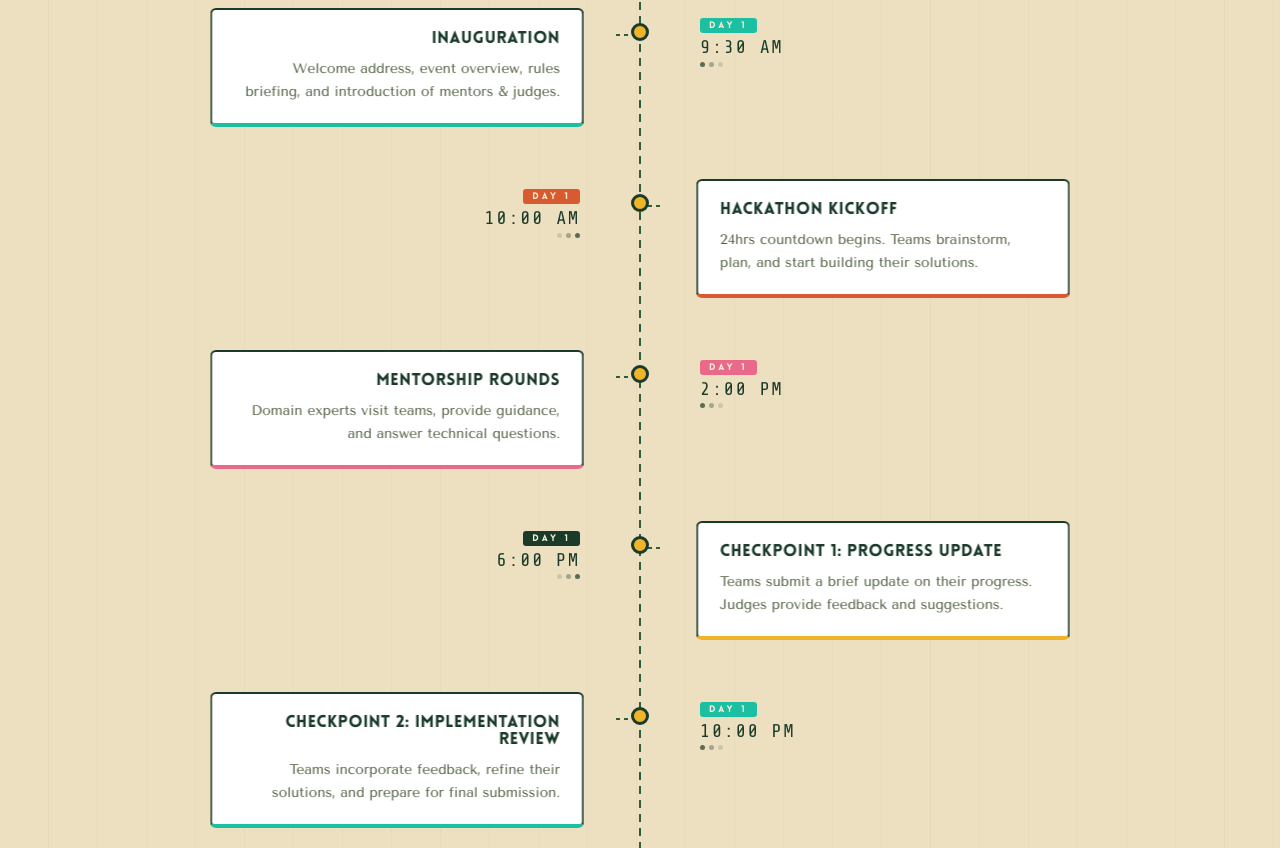
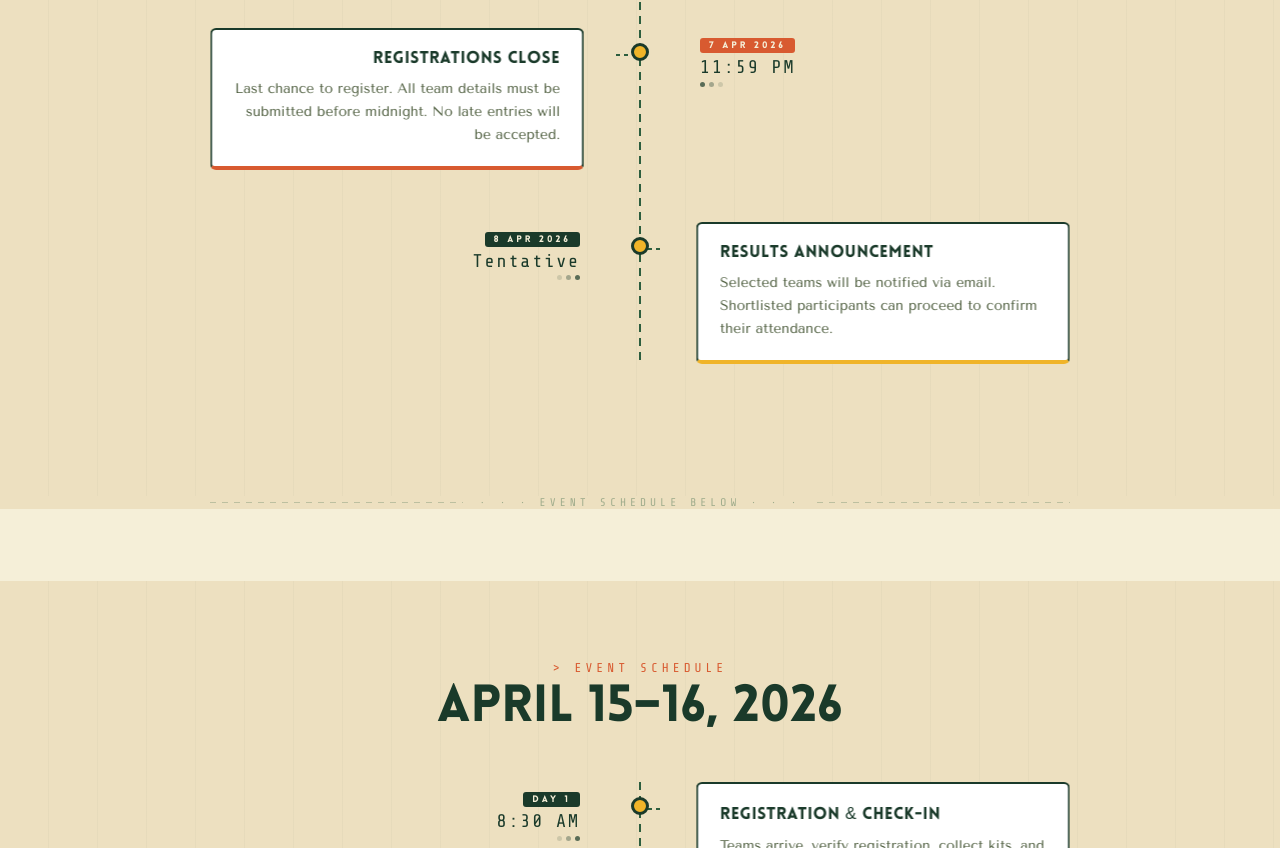
Before and after one commit to AyushT05/technotsav, a React (Vite) app: page / in a window 1280 px wide. Shown: the part 2492-3340 px from the top of the page. Built offline with nearby package versions, Linux system fonts and the light colour scheme.

Commit message:
Registration Details added in Timeline section

```diff
--- a/src/components/Timeline.jsx
+++ b/src/components/Timeline.jsx
@@ -277,6 +277,37 @@ const TIMELINE_STYLES = `
 
   .tl-mobile-time { display: none; }
 
+  /* ── Divider between the two timelines ── */
+  .tl-section-divider {
+    width: 100%;
+    max-width: 860px;
+    margin: 0 auto 72px;
+    display: flex;
+    align-items: center;
+    gap: 16px;
+  }
+  .tl-section-divider::before,
+  .tl-section-divider::after {
+    content: '';
+    flex: 1;
+    height: 1px;
+    background: repeating-linear-gradient(
+      to right,
+      rgba(45,94,62,0.25) 0px,
+      rgba(45,94,62,0.25) 6px,
+      transparent 6px,
+      transparent 12px
+    );
+  }
+  .tl-divider-label {
+    font-family: 'Share Tech Mono', monospace;
+    font-size: 0.7rem;
+    letter-spacing: 4px;
+    color: rgba(45,94,62,0.4);
+    text-transform: uppercase;
+    white-space: nowrap;
+  }
+
   @media (max-width: 768px) {
     .tl-spine-track { left: 20px; }
     .tl-row { grid-template-columns: 48px 1fr; }
@@ -306,27 +337,32 @@ const TIMELINE_STYLES = `
   }
 `;
 
-const ACCENTS = [
-  "var(--yellow)",   // 0
-  "var(--teal)",     // 1
-  "var(--coral)",    // 2
-  "var(--pink)",     // 3
-  "var(--yellow)",   // 4
-  "var(--teal)",     // 5
-  "var(--coral)",    // 6 ← Day 2 starts
-  "var(--pink)",     // 7
-  "var(--yellow)",   // 8
+const REG_ACCENTS = [
+  "var(--teal)",
+  "var(--coral)",
+  "var(--yellow)",
 ];
-//const DAY_LABELS = ["DAY 01", "DAY 01", "DAY 01", "DAY 01", "DAY 01", "DAY 01", "DAY 02", "DAY 02", "DAY 02"];
+
+const EVENT_ACCENTS = [
+  "var(--yellow)",
+  "var(--teal)",
+  "var(--coral)",
+  "var(--pink)",
+  "var(--yellow)",
+  "var(--teal)",
+  "var(--coral)",
+  "var(--pink)",
+  "var(--yellow)",
+];
 
 function parseTime(raw) {
   const parts = raw.split("·").map(s => s.trim());
   return parts[1] || parts[0];
 }
 
-function TimelineCard({ event, index, side }) {
+function TimelineCard({ event, index, side, accents }) {
   const isRight = side === "right";
-  const accent = ACCENTS[index];
+  const accent = accents[index % accents.length];
   const accentColor = accent === "var(--yellow)" ? "var(--coral)" : accent;
   return (
     <div
@@ -356,10 +392,10 @@ function TimelineCard({ event, index, side }) {
   );
 }
 
-function TimeTag({ event, index, align }) {
-  const accent = ACCENTS[index];
+function TimeTag({ event, index, align, accents }) {
+  const accent = accents[index % accents.length];
   const clock = parseTime(event.time);
-  const day = event.time.split("·")[0].toUpperCase();
+  const day = event.time.split("·")[0].trim();
 
   return (
     <div className={`tl-time-col ${align === "right" ? "push-right" : "push-left"}`}>
@@ -376,16 +412,59 @@ function TimeTag({ event, index, align }) {
   );
 }
 
-function Timeline() {
-  const sectionRef = useRef(null);
-  const spineRef  = useRef(null);
+/* ── Reusable timeline body — shared by both sections ── */
+function TimelineBody({ events, accents, spineRef }) {
+  return (
+    <div style={{ position: "relative", maxWidth: "860px", margin: "48px auto 0", zIndex: 2 }}>
+      {/* Spine */}
+      <div className="tl-spine-track">
+        <div className="tl-spine-fill" ref={spineRef} />
+      </div>
 
+      {events.map((e, i) => {
+        const cardRight = i % 2 === 0;
+        return (
+          <div key={i} className="tl-row">
+            {/* Left column */}
+            {cardRight
+              ? <TimeTag event={e} index={i} align="right" accents={accents} />
+              : (
+                <div style={{ paddingRight: "32px", position: "relative" }}>
+                  <div className="tl-connector left" />
+                  <TimelineCard event={e} index={i} side="left" accents={accents} />
+                </div>
+              )
+            }
+
+            {/* Center dot */}
+            <div className="tl-node">
+              <div className="tl-dot-outer" />
+            </div>
+
+            {/* Right column */}
+            {cardRight
+              ? (
+                <div style={{ paddingLeft: "32px", position: "relative" }}>
+                  <div className="tl-connector right" />
+                  <TimelineCard event={e} index={i} side="right" accents={accents} />
+                </div>
+              )
+              : <TimeTag event={e} index={i} align="left" accents={accents} />
+            }
+          </div>
+        );
+      })}
+    </div>
+  );
+}
+
+/* ── Hook: wires up all the IntersectionObservers for a section ── */
+function useTimelineReveal(sectionRef, spineRef) {
   useEffect(() => {
     const section = sectionRef.current;
     const spineFill = spineRef.current;
     if (!section || !spineFill) return;
 
-    /* ── 1. Spine: one-shot animation when section enters viewport ── */
     const spineObs = new IntersectionObserver(([entry]) => {
       if (entry.isIntersecting) {
         spineFill.classList.add("tl-spine-animate");
@@ -394,27 +473,21 @@ function Timeline() {
     }, { threshold: 0.1 });
     spineObs.observe(section);
 
-    /* ── 2. Per-row reveal via IntersectionObserver ── */
     const rows = section.querySelectorAll(".tl-row");
-
     const rowObs = new IntersectionObserver((entries) => {
       entries.forEach(entry => {
         if (!entry.isIntersecting) return;
         const row = entry.target;
 
-        // card
         const card = row.querySelector(".tl-card");
         if (card) card.classList.add("tl-visible");
 
-        // dot
         const dot = row.querySelector(".tl-dot-outer");
         if (dot) setTimeout(() => dot.classList.add("tl-dot-visible"), 80);
 
-        // connector
         const conn = row.querySelector(".tl-connector");
         if (conn) conn.classList.add("tl-conn-visible");
 
-        // time tag
         const tag = row.querySelector(".tl-time-col");
         if (tag) tag.classList.add("tl-time-visible");
 
@@ -424,7 +497,6 @@ function Timeline() {
 
     rows.forEach(r => rowObs.observe(r));
 
-    /* ── 3. Section header reveal ── */
     const header = section.querySelector(".tl-header");
     if (header) {
       const hObs = new IntersectionObserver(([e]) => {
@@ -433,10 +505,51 @@ function Timeline() {
       hObs.observe(header);
     }
 
-    return () => {
-      rowObs.disconnect();
-    };
+    return () => { rowObs.disconnect(); };
   }, []);
+}
+
+/* ── Registration Timeline ── */
+function RegistrationTimeline() {
+  const sectionRef = useRef(null);
+  const spineRef   = useRef(null);
+  useTimelineReveal(sectionRef, spineRef);
+
+  const events = [
+    {
+      time: "25 Mar 2026 · 7:00 PM",
+      title: "Registrations Open",
+      desc: "The registration portal goes live. Visit the official website to sign up your team and secure your spot.",
+    },
+    {
+      time: "7 Apr 2026 · 11:59 PM",
+      title: "Registrations Close",
+      desc: "Last chance to register. All team details must be submitted before midnight. No late entries will be accepted.",
+    },
+    {
+      time: "8 Apr 2026 · Tentative",
+      title: "Results Announcement",
+      desc: "Selected teams will be notified via email. Shortlisted participants can proceed to confirm their attendance.",
+    },
+  ];
+
+  return (
+    <section className="timeline-section" id="registration-timeline" ref={sectionRef}>
+      <div className="tl-bg-stripes" />
+      <div className="tl-header reveal" style={{ textAlign: "center", position: "relative", zIndex: 2 }}>
+        <p className="section-label">&gt; Before You Arrive</p>
+        <h2 className="section-title">Registration Timeline</h2>
+      </div>
+      <TimelineBody events={events} accents={REG_ACCENTS} spineRef={spineRef} />
+    </section>
+  );
+}
+
+/* ── Event Schedule Timeline ── */
+function EventTimeline() {
+  const sectionRef = useRef(null);
+  const spineRef   = useRef(null);
+  useTimelineReveal(sectionRef, spineRef);
 
   const events = [
     {
@@ -449,13 +562,11 @@ function Timeline() {
       title: "Inauguration",
       desc: "Welcome address, event overview, rules briefing, and introduction of mentors & judges.",
     },
-
     {
       time: "Day 1 · 10:00 AM",
       title: "Hackathon Kickoff",
       desc: "24hrs countdown begins. Teams brainstorm, plan, and start building their solutions.",
     },
-
     {
       time: "Day 1 · 2:00 PM",
       title: "Mentorship Rounds",
@@ -471,85 +582,52 @@ function Timeline() {
       title: "Checkpoint 2: Implementation Review",
       desc: "Teams incorporate feedback, refine their solutions, and prepare for final submission.",
     },
-
     {
       time: "Day 2 · 7:00 AM",
       title: "Checkpoint 3: Final Submission",
       desc: "All teams submit their final code, documentation, and presentation materials for judging.",
     },
-
     {
       time: "Day 2 · 10:00 AM",
       title: "Hackathon Ends",
       desc: "Coding stops. Judges begin evaluating projects based on innovation, impact, technical complexity, and presentation.",
     },
-
     {
       time: "Day 2 · 10:30 PM",
       title: "Valedictory & Awards Ceremony",
       desc: "Winners are announced, and certificates are distributed to all participants.",
-    }
-
-
+    },
   ];
 
   return (
     <section className="timeline-section" id="timeline" ref={sectionRef}>
-      <style>{TIMELINE_STYLES}</style>
       <div className="tl-bg-stripes" />
-
-      {/* Section header */}
       <div className="tl-header reveal" style={{ textAlign: "center", position: "relative", zIndex: 2 }}>
         <p className="section-label">&gt; Event Schedule</p>
         <h2 className="section-title">April 15–16, 2026</h2>
       </div>
-
-      {/* Timeline body */}
-      <div style={{ position: "relative", maxWidth: "860px", margin: "48px auto 0", zIndex: 2 }}>
-
-        {/* Spine — ghost track + animated fill */}
-        <div className="tl-spine-track">
-          <div className="tl-spine-fill" ref={spineRef} />
-        </div>
-
-        {events.map((e, i) => {
-          const cardRight = i % 2 === 0;
-          return (
-            <div key={i} className="tl-row">
-
-              {/* Left column */}
-              {cardRight
-                ? <TimeTag event={e} index={i} align="right" />
-                : (
-                  <div style={{ paddingRight: "32px", position: "relative" }}>
-                    <div className="tl-connector left" />
-                    <TimelineCard event={e} index={i} side="left" />
-                  </div>
-                )
-              }
-
-              {/* Center dot */}
-              <div className="tl-node">
-                <div className="tl-dot-outer" />
-              </div>
-
-              {/* Right column */}
-              {cardRight
-                ? (
-                  <div style={{ paddingLeft: "32px", position: "relative" }}>
-                    <div className="tl-connector right" />
-                    <TimelineCard event={e} index={i} side="right" />
-                  </div>
-                )
-                : <TimeTag event={e} index={i} align="left" />
-              }
-
-            </div>
-          );
-        })}
-      </div>
+      <TimelineBody events={events} accents={EVENT_ACCENTS} spineRef={spineRef} />
     </section>
   );
 }
 
+/* ── Default export: both timelines stacked ── */
+function Timeline() {
+  return (
+    <>
+      <style>{TIMELINE_STYLES}</style>
+      <RegistrationTimeline />
+
+      {/* Visual breathing room + divider between the two sections */}
+      <div style={{ background: "var(--beige)", padding: "0 5%" }}>
+        <div className="tl-section-divider">
+          <span className="tl-divider-label">· · · event schedule below · · ·</span>
+        </div>
+      </div>
+
+      <EventTimeline />
+    </>
+  );
+}
+
 export default Timeline;
```
